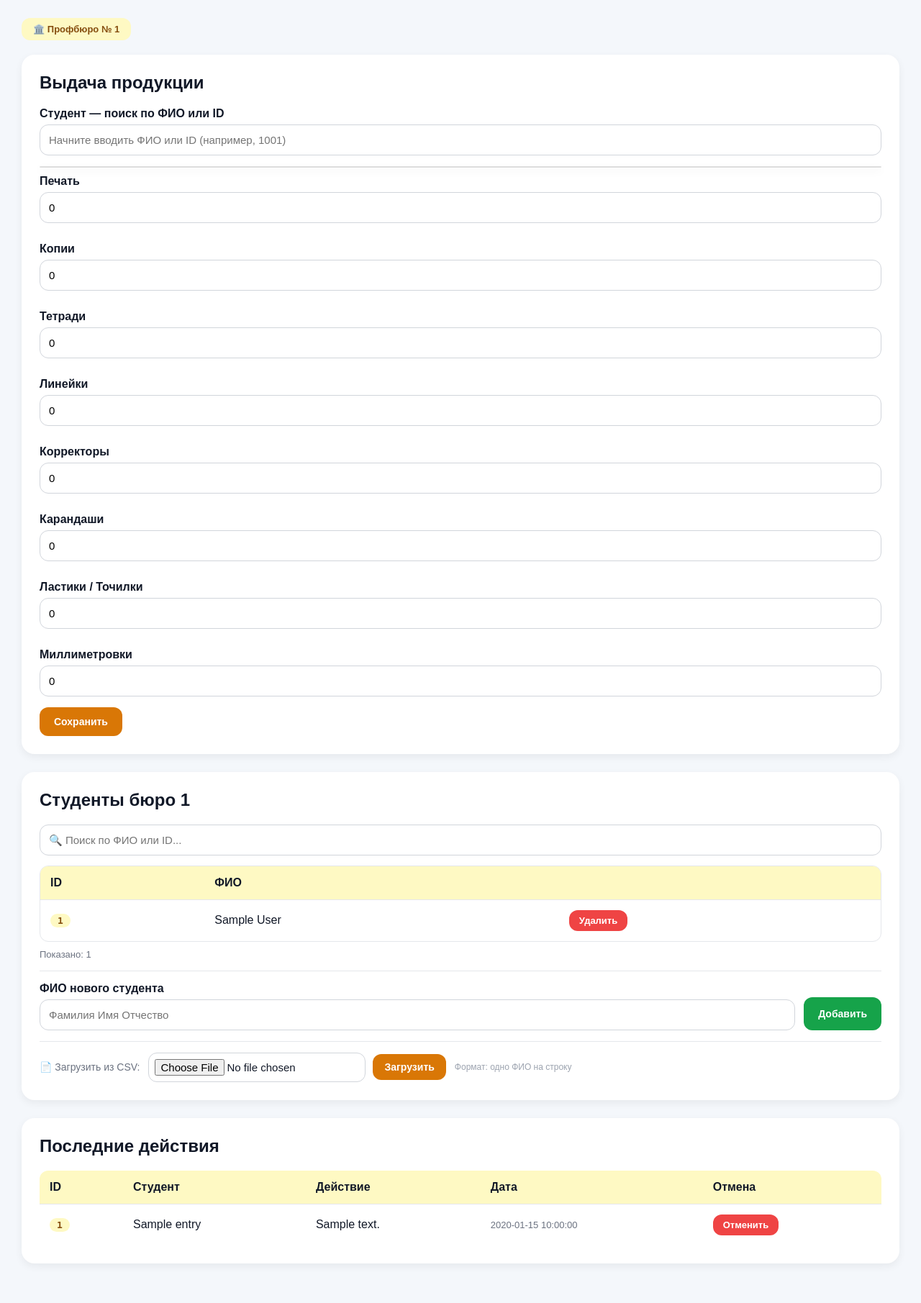
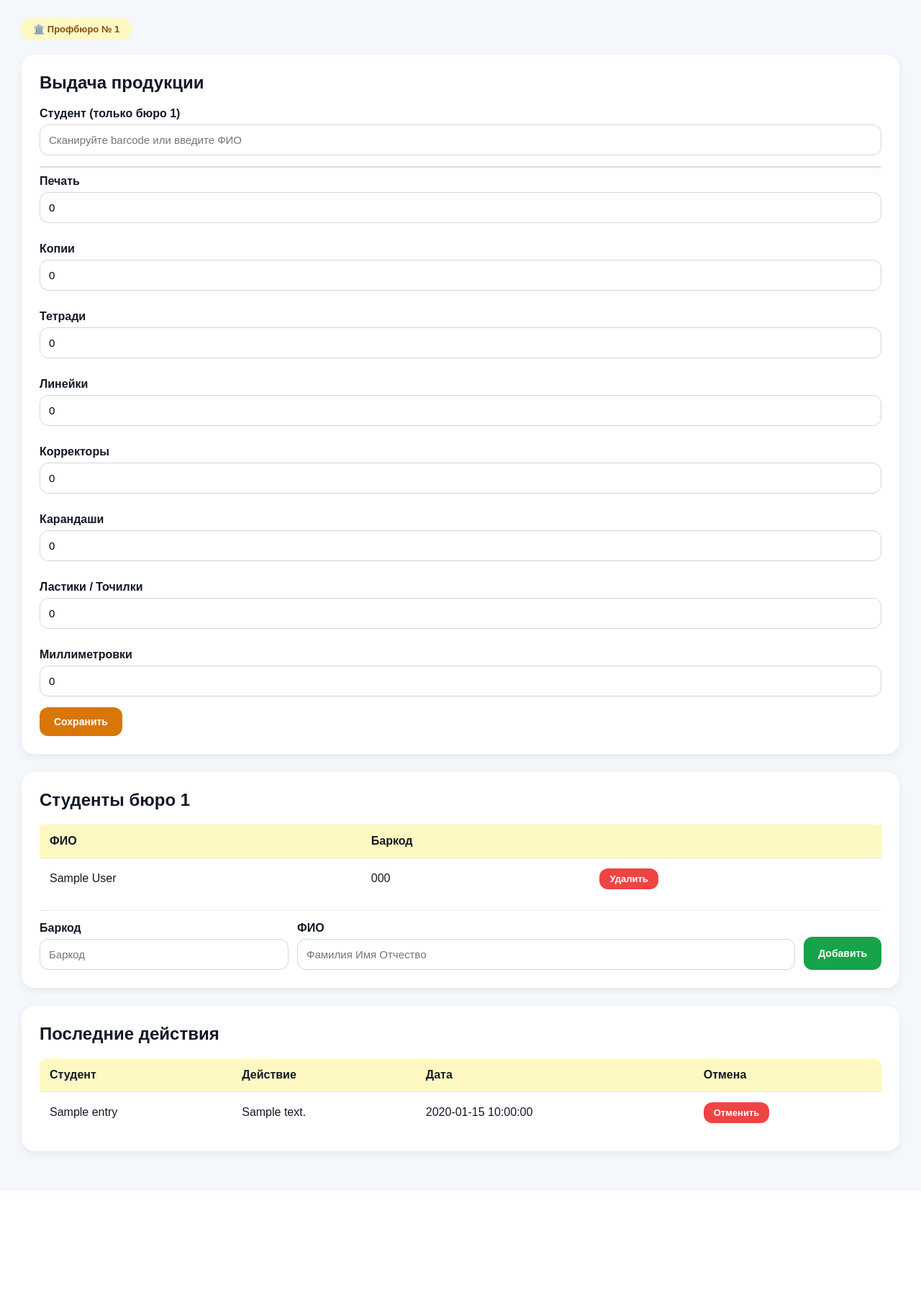
Before and after one commit to hancharegh/profkom-site, a Flask app: page /bureau in a window 1280 px wide. Shown: the part 87-1898 px from the top of the page at 72% size. After the commit the page ends 1697 px from the top, so only its background shows below. Run offline with Flask 3, Linux system fonts and the light colour scheme; a user stored in the database is signed in; tables that the repository leaves empty hold one stand-in row (values such as "Sample post"); a database or web service that is not in the repository returns one stand-in record (values such as "Sample title"); some libraries are stand-ins or nearby versions.

Commit message:
Update bureau.html

```diff
--- a/templates/bureau.html
+++ b/templates/bureau.html
@@ -32,6 +32,7 @@
             font-weight: bold;
         }
 
+        /* Плашка бюро */
         .bureau-indicator {
             background: #fef9c3;
             color: #854d0e;
@@ -70,10 +71,7 @@
             font-size: 15px;
         }
 
-        input:focus {
-            outline: none;
-            border-color: #d97706;
-        }
+        input:focus { outline: none; border-color: #d97706; }
 
         button {
             background: #d97706;
@@ -86,12 +84,12 @@
             font-size: 14px;
         }
 
-        button:hover   { opacity: 0.9; }
+        button:hover  { opacity: 0.9; }
         button:disabled { opacity: 0.5; cursor: not-allowed; }
 
-        .btn-danger { background: #ef4444; }
-        .btn-gray   { background: #6b7280; }
-        .btn-green  { background: #16a34a; }
+        .btn-danger  { background: #ef4444; }
+        .btn-gray    { background: #6b7280; }
+        .btn-green   { background: #16a34a; }
 
         table { width: 100%; border-collapse: collapse; }
 
@@ -106,19 +104,6 @@
         td {
             padding: 14px;
             border-top: 1px solid #e5e7eb;
-            vertical-align: middle;
-        }
-
-        /* ID бейдж */
-        .id-badge {
-            display: inline-block;
-            background: #fef9c3;
-            color: #854d0e;
-            padding: 2px 10px;
-            border-radius: 20px;
-            font-size: 13px;
-            font-weight: bold;
-            font-family: monospace;
         }
 
         /* Уведомления */
@@ -176,7 +161,8 @@
         .new-row td { animation: rowIn 0.6s ease; }
         .removing   { opacity: 0; transition: opacity 0.3s ease; }
 
-        .add-form {
+        /* Форма добавления студента */
+        .add-student-form {
             display: flex;
             gap: 12px;
             flex-wrap: wrap;
@@ -186,37 +172,10 @@
             border-top: 1px solid #e5e7eb;
         }
 
-        .add-form input {
+        .add-student-form input {
             margin: 0;
             flex: 1;
-            min-width: 180px;
-        }
-
-        /* Загрузка CSV */
-        .upload-section {
-            margin-top: 15px;
-            padding-top: 15px;
-            border-top: 1px solid #e5e7eb;
-            display: flex;
-            gap: 12px;
-            align-items: center;
-            flex-wrap: wrap;
-        }
-
-        .upload-section label {
-            margin: 0;
-            font-weight: normal;
-            color: #6b7280;
-            font-size: 14px;
-        }
-
-        /* Поиск в таблице студентов */
-        .table-search {
-            margin-bottom: 14px;
-        }
-
-        .table-search input {
-            margin: 0;
+            min-width: 120px;
         }
 
         /* CONFIRM */
@@ -277,14 +236,14 @@
     <h2>Выдача продукции</h2>
 
     <div class="search-wrapper">
-        <label>Студент — поиск по ФИО или ID</label>
+        <label>Студент (только бюро {{ bureau_num }})</label>
         <input
             type="text"
             id="student_search"
-            placeholder="Начните вводить ФИО или ID (например, {{ bureau_num }}001)"
+            placeholder="Сканируйте barcode или введите ФИО"
             autocomplete="off"
         >
-        <input type="hidden" id="student_id_input">
+        <input type="hidden" id="barcode">
         <div id="search_results"></div>
     </div>
 
@@ -292,14 +251,14 @@
     <div class="card" id="live_limits" style="display:none; border:1px solid #fef9c3;">
         <h2>Лимиты студента</h2>
         <table>
-            <tr><td>Печать</td>            <td id="limit_prints"></td></tr>
-            <tr><td>Копии</td>             <td id="limit_copies"></td></tr>
-            <tr><td>Тетради</td>           <td id="limit_notebooks"></td></tr>
-            <tr><td>Линейки</td>           <td id="limit_rulers"></td></tr>
-            <tr><td>Корректоры</td>        <td id="limit_correctors"></td></tr>
-            <tr><td>Карандаши</td>         <td id="limit_pencils"></td></tr>
-            <tr><td>Ластики / Точилки</td> <td id="limit_erasers"></td></tr>
-            <tr><td>Миллиметровки</td>     <td id="limit_millimeters"></td></tr>
+            <tr><td>Печать</td>           <td id="limit_prints"></td></tr>
+            <tr><td>Копии</td>            <td id="limit_copies"></td></tr>
+            <tr><td>Тетради</td>          <td id="limit_notebooks"></td></tr>
+            <tr><td>Линейки</td>          <td id="limit_rulers"></td></tr>
+            <tr><td>Корректоры</td>       <td id="limit_correctors"></td></tr>
+            <tr><td>Карандаши</td>        <td id="limit_pencils"></td></tr>
+            <tr><td>Ластики / Точилки</td><td id="limit_erasers"></td></tr>
+            <tr><td>Миллиметровки</td>    <td id="limit_millimeters"></td></tr>
         </table>
     </div>
 
@@ -327,42 +286,26 @@
 <div class="card">
     <h2>Студенты бюро {{ bureau_num }}</h2>
 
-    <!-- Поиск по таблице -->
-    <div class="table-search">
-        <input
-            type="text"
-            id="table-search"
-            placeholder="🔍 Поиск по ФИО или ID..."
-            oninput="filterTable()"
-        >
-    </div>
-
-    <div style="max-height:400px; overflow-y:auto; border-radius:12px; border:1px solid #e5e7eb;">
     <table>
         <thead>
             <tr>
-                    <th>ID</th>
                 <th>ФИО</th>
+                <th>Баркод</th>
                 <th></th>
             </tr>
         </thead>
         <tbody id="bureau-students-tbody">
         {% for student in bureau_students %}
-            <tr
-                id="stu-row-{{ student.student_id }}"
-                class="student-table-row"
-                data-name="{{ student.full_name | lower }}"
-                data-id="{{ student.student_id | lower }}"
-            >
-                <td><span class="id-badge">{{ student.student_id }}</span></td>
+        <tr id="stu-row-{{ student.barcode }}">
             <td>{{ student.full_name }}</td>
+            <td>{{ student.barcode }}</td>
             <td>
                 <button
                     class="btn-danger"
                     style="font-size:13px; padding:7px 14px;"
                     onclick="confirmAction(
                         'Удалить студента {{ student.full_name }}?',
-                            () => deleteStudent('{{ student.student_id }}')
+                        () => deleteStudent('{{ student.barcode }}')
                     )"
                 >
                     Удалить
@@ -372,39 +315,24 @@
         {% endfor %}
         </tbody>
     </table>
+
+    <!-- Добавить студента в бюро -->
+    <div class="add-student-form">
+
+        <div style="flex:1; min-width:80px;">
+            <label style="margin-top:0;">Баркод</label>
+            <input type="text" id="new-barcode" placeholder="Баркод" style="margin:0;">
         </div>
 
-    <p style="color:#6b7280; font-size:13px; margin:10px 0 0;">
-        Показано: <span id="table-count">{{ bureau_students|length }}</span>
-    </p>
-
-    <!-- Добавить студента вручную -->
-    <div class="add-form">
-        <div style="flex:1; min-width:200px;">
-            <label style="margin-top:0;">ФИО нового студента</label>
+        <div style="flex:2; min-width:160px;">
+            <label style="margin-top:0;">ФИО</label>
             <input type="text" id="new-name" placeholder="Фамилия Имя Отчество" style="margin:0;">
         </div>
+
         <button class="btn-green" onclick="addStudent()" style="height:46px; margin-bottom:0;">
             Добавить
         </button>
-    </div>
 
-    <!-- Загрузка из CSV -->
-    <div class="upload-section">
-        <label>📄 Загрузить из CSV:</label>
-        <form method="POST" action="/upload_students" enctype="multipart/form-data"
-              style="display:flex; gap:10px; align-items:center;">
-            <input
-                type="file"
-                name="file"
-                accept=".csv,.txt"
-                style="width:auto; margin:0; padding:8px;"
-            >
-            <button type="submit" style="padding:10px 16px;">Загрузить</button>
-        </form>
-        <span style="color:#9ca3af; font-size:12px;">
-            Формат: одно ФИО на строку
-        </span>
     </div>
 
 </div>
@@ -416,7 +344,6 @@
         <table>
             <thead>
                 <tr>
-                    <th>ID</th>
                     <th>Студент</th>
                     <th>Действие</th>
                     <th>Дата</th>
@@ -426,12 +353,9 @@
             <tbody id="entries_tbody">
             {% for entry in entries %}
             <tr id="row-{{ entry.id }}">
-                <td><span class="id-badge">{{ entry.student_id }}</span></td>
                 <td>{{ entry.student_name }}</td>
                 <td>{{ entry.action_text }}</td>
-                <td style="white-space:nowrap; color:#6b7280; font-size:13px;">
-                    {{ entry.created_at }}
-                </td>
+                <td>{{ entry.created_at }}</td>
                 <td>
                     <button
                         class="btn-danger"
@@ -462,37 +386,37 @@
 
 <script>
 
-const notifications    = document.getElementById("notifications");
-const searchInput      = document.getElementById("student_search");
-const resultsBox       = document.getElementById("search_results");
-const studentIdInput   = document.getElementById("student_id_input");
+const notifications = document.getElementById("notifications");
+const searchInput   = document.getElementById("student_search");
+const resultsBox    = document.getElementById("search_results");
+const barcodeInput  = document.getElementById("barcode");
 
 // ---- УВЕДОМЛЕНИЯ ----
 function showNotification(text, type = "message") {
     const div = document.createElement("div");
-    div.className   = type === "error" ? "error" : "message";
+    div.className = type === "error" ? "error" : "message";
     div.textContent = text;
     notifications.innerHTML = "";
     notifications.appendChild(div);
     setTimeout(() => div.remove(), 4000);
 }
 
-// ---- ОБНОВЛЕНИЕ ЛИМИТОВ ----
+// ---- ЛИМИТЫ ----
 function updateLimits(limits) {
-    document.getElementById("live_limits").style.display        = "block";
-    document.getElementById("limit_prints").innerText           = limits.prints;
-    document.getElementById("limit_copies").innerText           = limits.copies;
-    document.getElementById("limit_notebooks").innerText        = limits.notebooks;
-    document.getElementById("limit_rulers").innerText           = limits.rulers;
-    document.getElementById("limit_correctors").innerText       = limits.correctors;
-    document.getElementById("limit_pencils").innerText          = limits.pencils;
-    document.getElementById("limit_erasers").innerText          = limits.erasers;
-    document.getElementById("limit_millimeters").innerText      = limits.millimeters;
+    document.getElementById("live_limits").style.display = "block";
+    document.getElementById("limit_prints").innerText      = limits.prints;
+    document.getElementById("limit_copies").innerText      = limits.copies;
+    document.getElementById("limit_notebooks").innerText   = limits.notebooks;
+    document.getElementById("limit_rulers").innerText      = limits.rulers;
+    document.getElementById("limit_correctors").innerText  = limits.correctors;
+    document.getElementById("limit_pencils").innerText     = limits.pencils;
+    document.getElementById("limit_erasers").innerText     = limits.erasers;
+    document.getElementById("limit_millimeters").innerText = limits.millimeters;
 }
 
-// ---- СБРОС ФОРМЫ ВЫДАЧИ ----
+// ---- СБРОС ФОРМЫ ----
 function resetForm() {
-    studentIdInput.value = "";
+    barcodeInput.value   = "";
     searchInput.value    = "";
     document.getElementById("print_count").value            = 0;
     document.getElementById("copy_count").value             = 0;
@@ -513,10 +437,9 @@ function prependEntry(e) {
     tr.id       = `row-${e.id}`;
     tr.className = "new-row";
     tr.innerHTML = `
-        <td><span class="id-badge">${e.student_id}</span></td>
         <td>${e.student_name}</td>
         <td>${e.action_text}</td>
-        <td style="white-space:nowrap; color:#6b7280; font-size:13px;">${e.created_at}</td>
+        <td>${e.created_at}</td>
         <td>
             <button class="btn-danger" style="font-size:13px; padding:7px 14px;"
                     onclick="undoEntry(${e.id}, this)">
@@ -531,9 +454,8 @@ function prependEntry(e) {
 // ---- ВЫДАЧА (AJAX) ----
 async function submitIssue() {
 
-    const student_id = studentIdInput.value.trim();
-
-    if (!student_id) {
+    const barcode = barcodeInput.value.trim();
+    if (!barcode) {
         showNotification("Выберите студента", "error");
         return;
     }
@@ -543,7 +465,7 @@ async function submitIssue() {
     btn.textContent = "Сохранение...";
 
     const payload = {
-        student_id,
+        barcode,
         print_count:            parseInt(document.getElementById("print_count").value)            || 0,
         copy_count:             parseInt(document.getElementById("copy_count").value)             || 0,
         notebook_count:         parseInt(document.getElementById("notebook_count").value)         || 0,
@@ -607,12 +529,18 @@ async function undoEntry(entryId, btn) {
     }
 }
 
-// ---- ПОИСК СТУДЕНТОВ ----
+// ---- ПОИСК СТУДЕНТОВ (только своё бюро) ----
 searchInput.addEventListener("input", async function() {
 
     const query = this.value.trim();
 
-    if (query.length < 1) {
+    if (/^[0-9]+$/.test(query)) {
+        barcodeInput.value   = query;
+        resultsBox.innerHTML = "";
+        return;
+    }
+
+    if (query.length < 2) {
         resultsBox.innerHTML = "";
         return;
     }
@@ -626,20 +554,19 @@ searchInput.addEventListener("input", async function() {
         students.forEach(student => {
             const div = document.createElement("div");
             div.className = "search-item";
-            div.innerHTML = `
-                <b>${student.full_name}</b>
-                <span class="id-badge" style="margin-left:8px;">${student.student_id}</span>
-            `;
+            div.innerHTML = `<b>${student.full_name}</b><br><small>${student.barcode}</small>`;
+
             div.onclick = async () => {
                 searchInput.value    = student.full_name;
-                studentIdInput.value = student.student_id;
+                barcodeInput.value   = student.barcode;
                 resultsBox.innerHTML = "";
 
-                const limRes = await fetch(`/student_limits/${student.student_id}`);
+                const limRes = await fetch(`/student_limits/${student.barcode}`);
                 updateLimits(await limRes.json());
 
                 document.getElementById("print_count").focus();
             };
+
             resultsBox.appendChild(div);
         });
     } catch (e) {
@@ -647,30 +574,31 @@ searchInput.addEventListener("input", async function() {
     }
 });
 
-// ENTER: если введён ID напрямую
+// ENTER после сканера
 searchInput.addEventListener("keydown", function(e) {
     if (e.key === "Enter") {
         e.preventDefault();
-        if (!studentIdInput.value) studentIdInput.value = searchInput.value.trim();
+        if (!barcodeInput.value) barcodeInput.value = searchInput.value.trim();
         const first = document.getElementById("print_count");
         if (first) { first.focus(); first.select(); }
     }
 });
 
-// ---- ДОБАВИТЬ СТУДЕНТА (AJAX) ----
+// ---- ДОБАВИТЬ СТУДЕНТА В БЮРО (AJAX) ----
 async function addStudent() {
 
+    const barcode  = document.getElementById("new-barcode").value.trim();
     const fullName = document.getElementById("new-name").value.trim();
 
-    if (!fullName) {
-        showNotification("Введите ФИО", "error");
+    if (!barcode || !fullName) {
+        showNotification("Заполните все поля", "error");
         return;
     }
 
     const res  = await fetch("/add_student", {
         method:  "POST",
         headers: { "Content-Type": "application/json" },
-        body:    JSON.stringify({ name: fullName })
+        body:    JSON.stringify({ barcode, name: fullName })
         // bureau берётся из сессии на сервере
     });
     const data = await res.json();
@@ -679,72 +607,49 @@ async function addStudent() {
 
         const tbody = document.getElementById("bureau-students-tbody");
         const tr    = document.createElement("tr");
-
-        tr.id        = `stu-row-${data.student_id}`;
-        tr.className = "student-table-row new-row";
-        tr.dataset.name = fullName.toLowerCase();
-        tr.dataset.id   = data.student_id.toLowerCase();
-
+        tr.id       = `stu-row-${barcode}`;
+        tr.className = "new-row";
         tr.innerHTML = `
-            <td><span class="id-badge">${data.student_id}</span></td>
             <td>${fullName}</td>
+            <td>${barcode}</td>
             <td>
                 <button class="btn-danger" style="font-size:13px; padding:7px 14px;"
                     onclick="confirmAction(
                         'Удалить студента ${fullName}?',
-                        () => deleteStudent('${data.student_id}')
+                        () => deleteStudent('${barcode}')
                     )">
                     Удалить
                 </button>
             </td>
         `;
-
         tbody.insertBefore(tr, tbody.firstChild);
 
-        const countEl = document.getElementById("table-count");
-        countEl.textContent = parseInt(countEl.textContent) + 1;
+        document.getElementById("new-barcode").value = "";
+        document.getElementById("new-name").value    = "";
 
-        document.getElementById("new-name").value = "";
-
-        showNotification(`Добавлен: ${fullName} — ID ${data.student_id}`);
+        showNotification("Студент добавлен");
 
     } else {
         showNotification(data.error || "Ошибка", "error");
     }
 }
 
-// ---- УДАЛИТЬ СТУДЕНТА (AJAX) ----
-async function deleteStudent(studentId) {
+// ---- УДАЛИТЬ СТУДЕНТА ИЗ БЮРО (AJAX) ----
+async function deleteStudent(barcode) {
 
-    const res  = await fetch(`/delete_student/${studentId}`, { method: "POST" });
+    const res  = await fetch(`/delete_student/${barcode}`, { method: "POST" });
     const data = await res.json();
 
     if (data.ok) {
-        const row = document.getElementById(`stu-row-${studentId}`);
+        const row = document.getElementById(`stu-row-${barcode}`);
         if (row) {
             row.classList.add("removing");
             setTimeout(() => row.remove(), 300);
         }
-        const countEl = document.getElementById("table-count");
-        countEl.textContent = Math.max(parseInt(countEl.textContent) - 1, 0);
-        showNotification("Студент удалён. ID освобождён.");
+        showNotification("Студент удалён");
     } else {
         showNotification(data.error || "Ошибка", "error");
     }
-}
-
-// ---- ПОИСК ПО ТАБЛИЦЕ СТУДЕНТОВ ----
-function filterTable() {
-    const q       = document.getElementById("table-search").value.toLowerCase();
-    let   visible = 0;
-
-    document.querySelectorAll(".student-table-row").forEach(row => {
-        const match = row.dataset.name.includes(q) || row.dataset.id.includes(q);
-        row.style.display = match ? "" : "none";
-        if (match) visible++;
-    });
-
-    document.getElementById("table-count").textContent = visible;
 }
 
 // ---- CONFIRM ----
```
Lines whose indentation alone changed are shown as unchanged.
